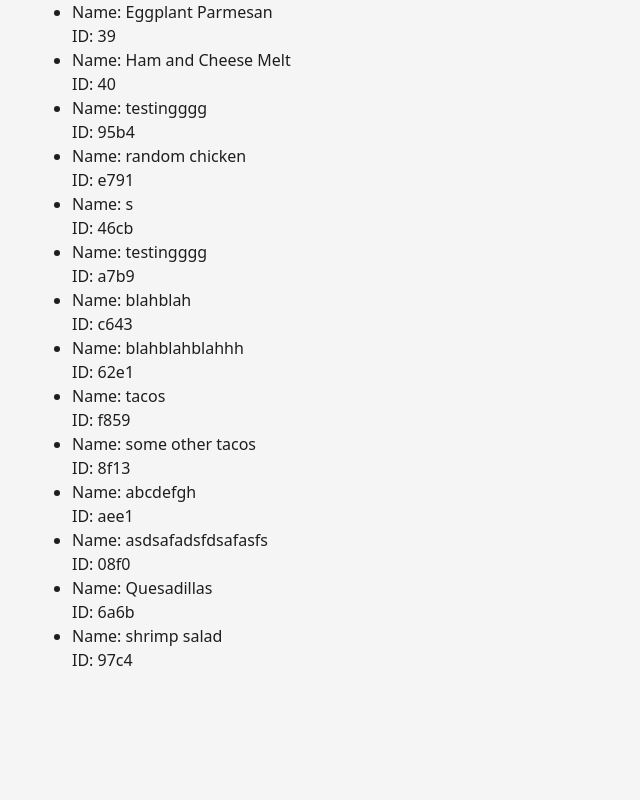
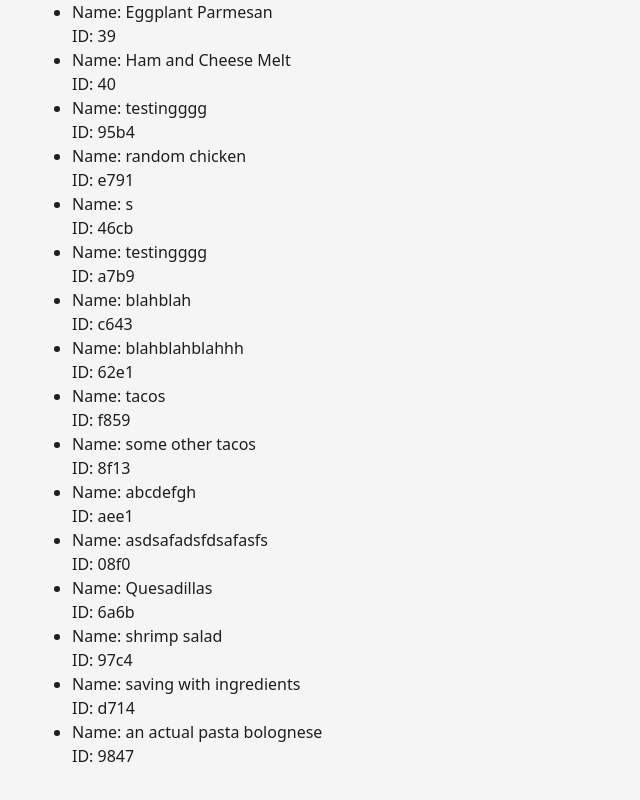
Before and after one commit to bea94k/hat-menu-v0.2, a React (Vite) app in the folder hat-menu/: page / in a window 1280 px wide. Shown: the part 1960-2760 px from the top of the page, without its empty margins (0-640 px from the left). Before the commit the page ends 2664 px from the top, so only its background shows below. Built offline with nearby package versions, Linux system fonts and the light colour scheme; data requests are answered from the project's data file.

Commit message:
Save the recipe with ingredients

```diff
--- a/hat-menu/src/components/AddRecipeForm.tsx
+++ b/hat-menu/src/components/AddRecipeForm.tsx
@@ -25,8 +25,9 @@ const AddRecipeForm = () => {
     const onSubmit: SubmitHandler<RecipeForm> = async (data) => {
         setSubmitStatus(null);
         try {
-            const newRecipe = await addRecipe({ name: data.name });
+            const newRecipe = await addRecipe(data);
             setSubmitStatus(`Recipe added successfully! ${newRecipe?.name}, ${newRecipe?.id}`);
+            // TODO: try to save the ingredients that are not yet in the db. No need for big error handling, cause that's an additional thing
             reset();
         } catch (error: unknown) {
             console.error('Error saving recipe:', error);
--- a/hat-menu/src/data/db.json
+++ b/hat-menu/src/data/db.json
@@ -207,6 +207,43 @@
     {
       "id": "97c4",
       "name": "shrimp salad"
+    },
+    {
+      "id": "d714",
+      "ingredients": [
+        {
+          "quantity": 2,
+          "unit": "tbsp",
+          "name": "pasta"
+        },
+        {
+          "name": "tomato",
+          "unit": "tsp",
+          "quantity": 0
+        }
+      ],
+      "name": "saving with ingredients"
+    },
+    {
+      "id": "9847",
+      "ingredients": [
+        {
+          "quantity": 1,
+          "unit": "cup",
+          "name": "pasta"
+        },
+        {
+          "quantity": 3,
+          "unit": "dl",
+          "name": "tomato"
+        },
+        {
+          "quantity": 1,
+          "unit": "piece",
+          "name": "onion"
+        }
+      ],
+      "name": "an actual pasta bolognese"
     }
   ],
   "menus": [
```
Also changed, not shown: 1 other file (tests, documents, lock files or other folders).
